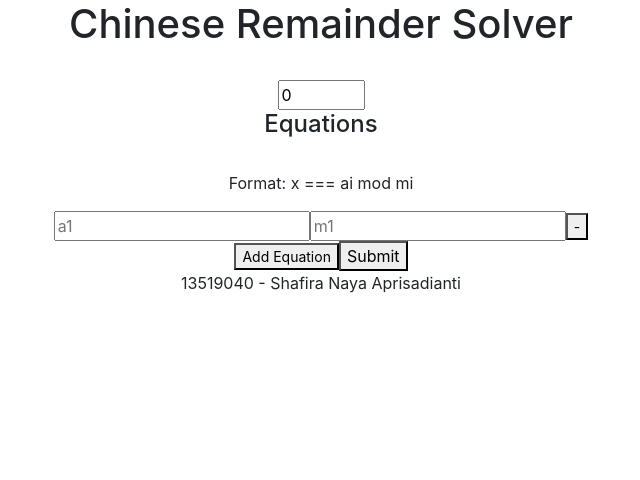
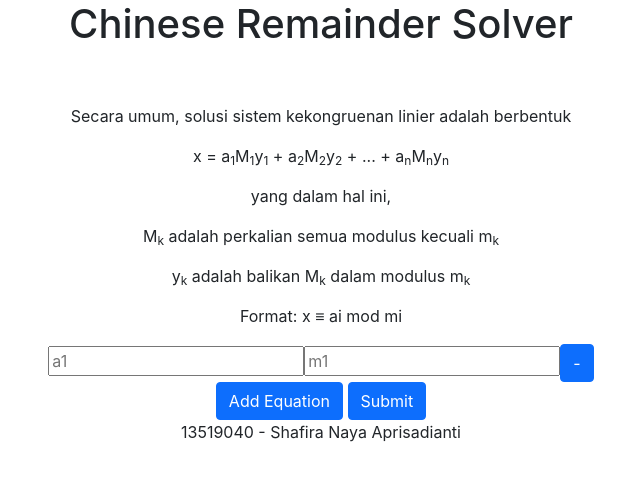
Before and after one commit to shafiranaya/chinese-remainder-solver, a React (Create React App) app in the folder app/: page / in a window 1280 px wide. Shown: the top 480 px of the page, without its empty margins (319-959 px from the left). Built offline with nearby package versions, Linux system fonts and the light colour scheme.

Commit message:
progress frontend, edit subscript

```diff
--- a/app/src/components/Calculator.js
+++ b/app/src/components/Calculator.js
@@ -1,7 +1,7 @@
 import React from "react";
 import ReactDOM from "react-dom";
 // import "../solver"
-
+// MULTIPLICATION SIGN : u2715
 class Calculator extends React.Component {
   constructor() {
     super();
@@ -226,7 +226,7 @@ class Calculator extends React.Component {
       arrayOfEquationFormat.push(
         <p>
           {" "}
-          x === {equations[i][0]} mod {equations[i][1]}
+          x &equiv; {equations[i][0]} mod {equations[i][1]}
         </p>
       );
     }
@@ -238,7 +238,7 @@ class Calculator extends React.Component {
     for (let i = 0; i < equations.length; i++) {
       equationFormat.push(
         <p>
-          a{i + 1} = {equations[i][0]}, m{i + 1} = {equations[i][1]}
+          a<sub>{i + 1}</sub> = {equations[i][0]}, m<sub>{i + 1}</sub> = {equations[i][1]}
         </p>
       );
     }
@@ -253,23 +253,22 @@ class Calculator extends React.Component {
     const N = this.state.arrayOfEquation.length;
     const equations = this.state.arrayOfEquation;
     let moduloProductFormat = [];
-    moduloProductFormat.push(`m = `);
+    moduloProductFormat.push('m = ')
     for (let i = 0; i < N; i++) {
       let children = [];
-      if (i == N - 1) {
-        children.push(`m${i + 1}`);
-      } else {
-        children.push(`m${i + 1} * `);
+      children.push('m');
+      children.push(<sub>{i + 1}</sub>);
+      if (i !== N - 1) {
+        children.push(" * ");
       }
       moduloProductFormat.push(children);
     }
     moduloProductFormat.push(` = `);
     for (let i = 0; i < N; i++) {
       let children = [];
-      if (i == N - 1) {
-        children.push(`${equations[i][1]}`);
-      } else {
-        children.push(`${equations[i][1]} * `);
+      children.push(`${equations[i][1]}`);
+      if (i !== N - 1) {
+        children.push(` * `);
       }
       moduloProductFormat.push(children);
     }
@@ -285,7 +284,7 @@ class Calculator extends React.Component {
     for (let i = 0; i < N; i++) {
       coefficientFormat.push(
         <p>
-          M{i + 1} = m/m{i + 1} = {moduloProduct}/{equations[i][1]} ={" "}
+          M<sub>{i + 1}</sub> = m/m<sub>{i + 1}</sub> = {moduloProduct}/{equations[i][1]} ={" "}
           {coefficient[i]}
         </p>
       );
@@ -301,7 +300,7 @@ class Calculator extends React.Component {
     for (let i = 0; i < inverse.length; i++) {
       inverseFormat.push(
         <p>
-          y{i + 1} = {inverse[i]}, karena {coefficient[i]}*{inverse[i]} === 1
+          y<sub>{i + 1}</sub> = {inverse[i]}, karena {coefficient[i]}*{inverse[i]} &equiv; 1
           (mod {equations[i][1]})
         </p>
       );
@@ -341,10 +340,14 @@ class Calculator extends React.Component {
     sumFormat.push(`Sum = `);
     for (let i = 0; i < N; i++) {
       let children = [];
-      if (i == N - 1) {
-        children.push(`a${i + 1}M${i + 1}y${i + 1}`);
-      } else {
-        children.push(`a${i + 1}M${i + 1}y${i + 1} + `);
+      children.push('a');
+      children.push(<sub>{i+1}</sub>);
+      children.push('M');
+      children.push(<sub>{i+1}</sub>);
+      children.push('y');
+      children.push(<sub>{i+1}</sub>);
+      if (i !== N - 1) {
+        children.push(' + ');
       }
       sumFormat.push(children);
     }
@@ -426,7 +429,7 @@ class Calculator extends React.Component {
   displayForm() {
     return (
       <form onSubmit={this.handleSubmit}>
-        <input
+        {/* <input
           type="number"
           placeholder="Enter number of equations"
           value={this.state.numberOfEquation}
@@ -434,9 +437,19 @@ class Calculator extends React.Component {
           min="0"
           max="10"
         />
-        <h4>Equations</h4>
+        <h4>Equations</h4> */}
+
         <br></br>
-        <p>Format: x === ai mod mi</p>
+
+
+        <p>Secara umum, solusi sistem kekongruenan linier adalah berbentuk</p>
+          <p>x = a<sub>1</sub>M<sub>1</sub>y<sub>1</sub> + a<sub>2</sub>M<sub>2</sub>
+y<sub>2</sub> + ... + a<sub>n</sub>M<sub>n</sub>y<sub>n</sub></p>
+<p>yang dalam hal ini,</p>
+<p> M<sub>k</sub> adalah perkalian semua modulus kecuali m<sub>k</sub></p>
+<p>y<sub>k</sub> adalah balikan M<sub>k</sub> dalam modulus m<sub>k</sub></p>
+
+        <p>Format: x &equiv; ai mod mi</p>
         {this.state.equations.map((equation, idx) => (
           <div className="equations">
             <input
@@ -454,7 +467,7 @@ class Calculator extends React.Component {
             <button
               type="button"
               onClick={this.handleRemoveEquation(idx)}
-              className="small"
+              className="btn btn-primary"
             >
               -
             </button>
@@ -463,11 +476,10 @@ class Calculator extends React.Component {
         <button
           type="button"
           onClick={this.handleAddEquation}
-          className="small"
+          className="btn btn-primary"
         >
           Add Equation
-        </button>
-        <button>Submit</button>
+        </button>   <button className="btn btn-primary">Submit</button>
 
         {/* <h1>Solusi: {this.state.solutions}</h1> */}
 
```
Also changed, not shown: 1 other file (tests, documents, lock files or other folders).
